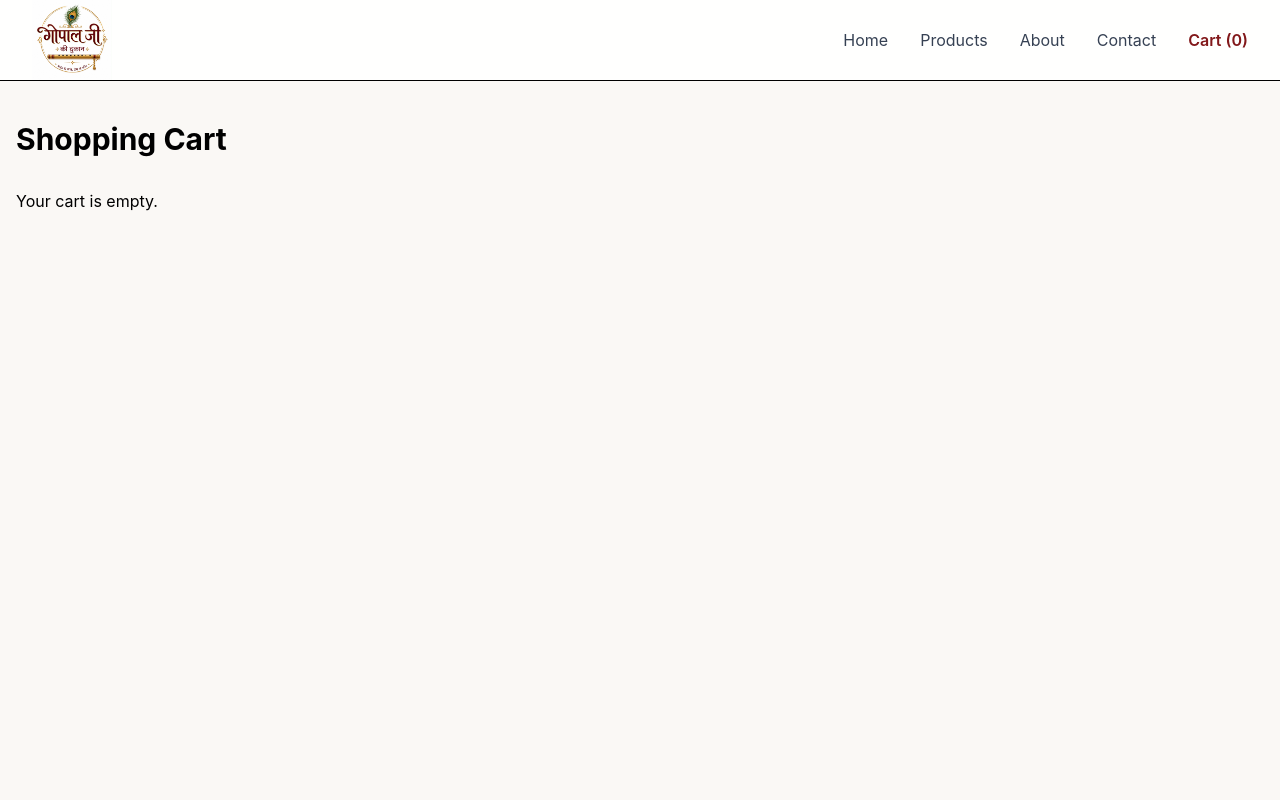
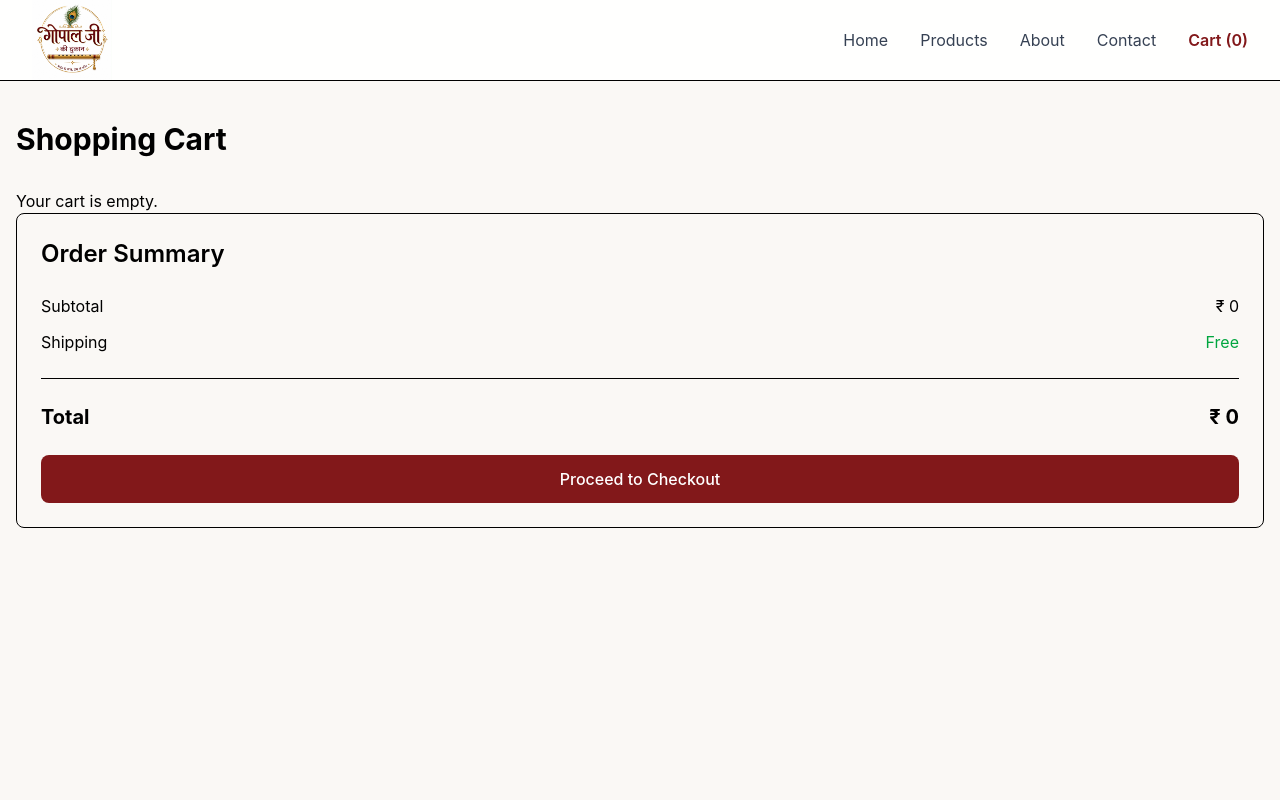
Before and after one commit to AmitArora657/gopal-ji-ki-dukaan, a React (Vite) app: page /cart in a window 1280 px wide. Shown: the top 800 px of the page. Built offline with nearby package versions, Linux system fonts and the light colour scheme.

Commit message:
cart summary updated

```diff
--- a/src/components/layout/Navbar.tsx
+++ b/src/components/layout/Navbar.tsx
@@ -6,6 +6,8 @@ import logo from "../../assets/images/logo.jpg";
 
 const Navbar = () => {
   const { cart } = useCart();
+
+  const totalItems = cart.reduce((total, item) => total + item.quantity, 0);
 
   const linkClass = ({ isActive }: { isActive: boolean }) =>
     isActive
@@ -35,7 +37,7 @@ const Navbar = () => {
             Contact
           </NavLink>
           <NavLink to="/cart" className={linkClass}>
-            Cart ({cart.length})
+            Cart ({totalItems})
           </NavLink>
         </nav>
       </Container>
--- a/src/context/CartContext.tsx
+++ b/src/context/CartContext.tsx
@@ -9,6 +9,8 @@ interface CartContextType {
   addToCart: (product: Product, quantity: number) => void;
 
   removeFromCart: (productId: number) => void;
+
+  updateQuantity: (productId: number, quantity: number) => void;
 }
 
 interface CartProviderProps {
@@ -41,7 +43,22 @@ export const CartProvider = ({ children }: CartProviderProps) => {
   };
 
   const removeFromCart = (productId: number) => {
-    console.log(productId);
+    setCart((prevCart) =>
+      prevCart.filter((item) => item.product.id !== productId),
+    );
+  };
+
+  const updateQuantity = (productId: number, quantity: number) => {
+    setCart((prevCart) =>
+      prevCart.map((item) =>
+        item.product.id === productId
+          ? {
+              ...item,
+              quantity,
+            }
+          : item,
+      ),
+    );
   };
 
   return (
@@ -50,6 +67,7 @@ export const CartProvider = ({ children }: CartProviderProps) => {
         cart,
         addToCart,
         removeFromCart,
+        updateQuantity,
       }}
     >
       {children}
--- a/src/pages/Cart/Cart.tsx
+++ b/src/pages/Cart/Cart.tsx
@@ -1,8 +1,14 @@
 import useCart from "../../hooks/useCart";
 import CartItem from "./CartItem";
+import CartSummary from "./CartSummary";
 
 const Cart = () => {
   const { cart } = useCart();
+
+  const subtotal = cart.reduce(
+    (total, item) => total + item.product.price * item.quantity,
+    0,
+  );
 
   return (
     <div className="mx-auto max-w-7xl px-4 py-10">
@@ -17,6 +23,7 @@ const Cart = () => {
           ))}
         </div>
       )}
+      <CartSummary subtotal={subtotal} />
     </div>
   );
 };
--- a/src/pages/Cart/CartItem.tsx
+++ b/src/pages/Cart/CartItem.tsx
@@ -1,10 +1,14 @@
 import type { CartItem as CartItemType } from "../../types/cart";
-
+import useCart from "../../hooks/useCart";
+import Button from "../../components/ui/Button";
+import QuantitySelector from "../../components/ProductDetails/QuantitySelector";
 interface CartItemProps {
   item: CartItemType;
 }
 
 const CartItem = ({ item }: CartItemProps) => {
+  const { removeFromCart, updateQuantity } = useCart();
+
   return (
     <div className="flex items-center gap-6 rounded-lg border p-4">
       <img
@@ -18,7 +22,20 @@ const CartItem = ({ item }: CartItemProps) => {
 
         <p className="text-gray-600">₹ {item.product.price}</p>
 
-        <p>Quantity: {item.quantity}</p>
+        <QuantitySelector
+          quantity={item.quantity}
+          onChange={(newQuantity) =>
+            updateQuantity(item.product.id, newQuantity)
+          }
+        />
+        <div className="mt-4">
+          <Button
+            className="bg-red-600 hover:bg-red-700"
+            onClick={() => removeFromCart(item.product.id)}
+          >
+            Remove
+          </Button>
+        </div>
       </div>
     </div>
   );
--- /dev/null
+++ b/src/pages/Cart/CartSummary.tsx
@@ -0,0 +1,34 @@
+import Button from "../../components/ui/Button";
+
+interface CartSummaryProps {
+  subtotal: number;
+}
+
+const CartSummary = ({ subtotal }: CartSummaryProps) => {
+  return (
+    <div className="h-fit rounded-lg border p-6">
+      <h2 className="mb-6 text-2xl font-semibold">Order Summary</h2>
+
+      <div className="flex justify-between">
+        <span>Subtotal</span>
+        <span>₹ {subtotal}</span>
+      </div>
+
+      <div className="mt-3 flex justify-between">
+        <span>Shipping</span>
+        <span className="text-green-600">Free</span>
+      </div>
+
+      <hr className="my-6" />
+
+      <div className="flex justify-between text-xl font-bold">
+        <span>Total</span>
+        <span>₹ {subtotal}</span>
+      </div>
+
+      <Button className="mt-6 w-full">Proceed to Checkout</Button>
+    </div>
+  );
+};
+
+export default CartSummary;
```
